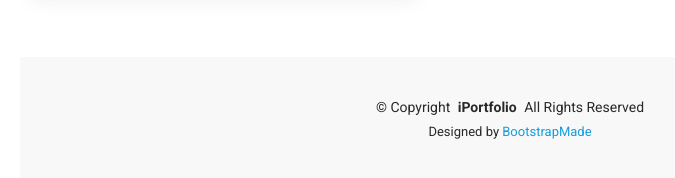
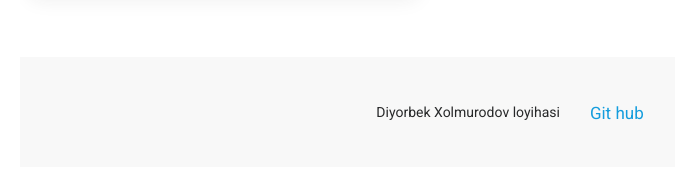
Before and after one commit to DiyorbekXolmurotov/iportfolio, a plain HTML site: page index.html in a window 1280 px wide. Shown: the part 4877-5055 px from the top of the page, without its empty margins (280-955 px from the left). Drawn offline with Linux system fonts and the light colour scheme.

Commit message:
Portfolioga o'zgarishlar kiritildi

```diff
--- a/assets/css/main.css
+++ b/assets/css/main.css
@@ -312,15 +312,23 @@ h6 {
   font-size: 14px;
   padding: 40px 0;
   position: relative;
+
+}
+
+.footer .container {
+  display: flex;
+  justify-content: center;
+  gap: 30px;
 }
 
 .footer .copyright p {
   margin-bottom: 0;
+  margin-top:  5px;
 }
 
 .footer .credits {
   margin-top: 4px;
-  font-size: 13px;
+  font-size: 17px;
   text-align: center;
 }
 
--- a/index.html
+++ b/index.html
@@ -507,14 +507,15 @@
 
     <div class="container">
       <div class="copyright text-center ">
-        <p>© <span>Copyright</span> <strong class="px-1 sitename">iPortfolio</strong> <span>All Rights Reserved</span></p>
+        <p>Diyorbek Xolmurodov loyihasi</p>
+        <!-- <p>© <span>Copyright</span> <strong class="px-1 sitename">iPortfolio</strong> <span>All Rights Reserved</span></p> -->
       </div>
       <div class="credits">
         <!-- All the links in the footer should remain intact. -->
         <!-- You can delete the links only if you've purchased the pro version. -->
         <!-- Licensing information: https://bootstrapmade.com/license/ -->
         <!-- Purchase the pro version with working PHP/AJAX contact form: [buy-url] -->
-        Designed by <a href="https://bootstrapmade.com/">BootstrapMade</a>
+        <a href="https://github.com/DiyorbekXolmurotov">Git hub</a>
       </div>
     </div>
 
```
Also changed, not shown: portfolio-details.html (+2 -2 lines).
